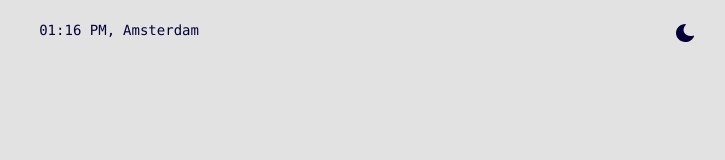
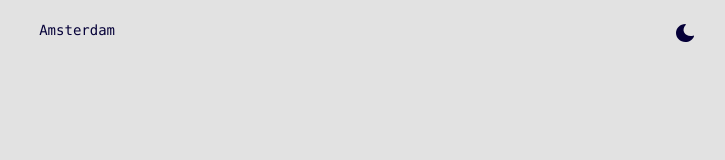
Before and after one commit to boriskirov/boris-kirov-portfolio, a Next.js app: page / in a window 1280 px wide. Shown: the top 160 px of the page, without its empty margins (272-997 px from the left). Built offline with nearby package versions, Linux system fonts and the light colour scheme.

Commit message:
wait until time specific render is fixed

```diff
--- a/components/header.js
+++ b/components/header.js
@@ -36,19 +36,19 @@ function DarkMode() {
   );
 }
 
-export function Time() {
-  const time = new Date().toLocaleString([], {
-    hour: "2-digit",
-    minute: "2-digit",
-    hour12: true,
-  });
-  return <small className="time">{time},</small>;
-}
+// export function Time() {
+//   const time = new Date().toLocaleString([], {
+//     hour: "2-digit",
+//     minute: "2-digit",
+//     hour12: true,
+//   });
+//   return <small className="time">{time},</small>;
+// }
 
 const Header = () => (
   <header>
     <div className="flex">
-      <Time />
+      {/* <Time /> */}
       <small>Amsterdam</small>
     </div>
     {/* <small>Crafted in Amsterdam ♥️</small> */}
```
